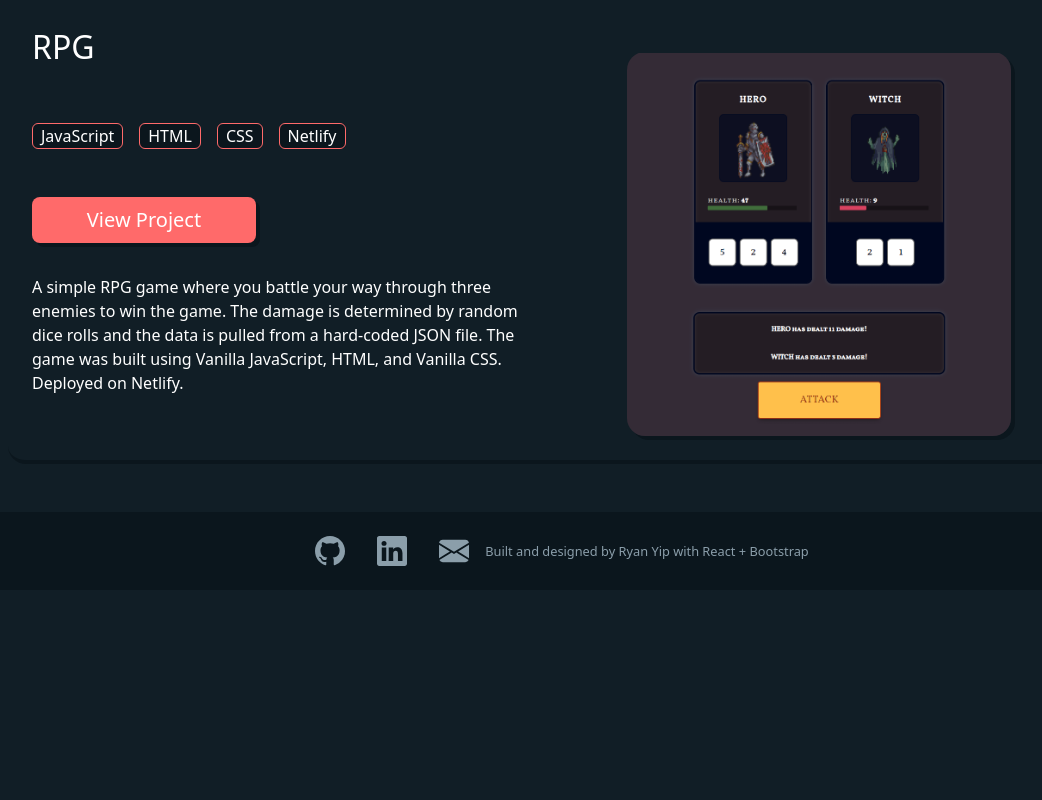
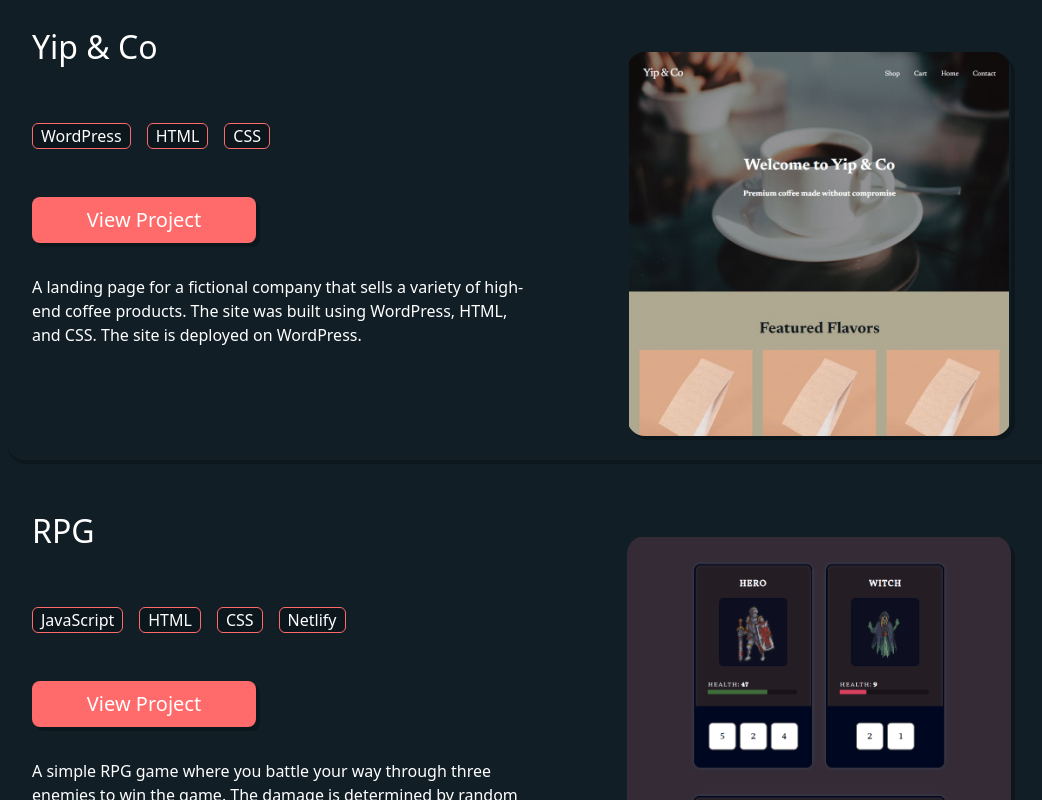
Before and after one commit to ryanayip/Portfolio, a React (Vite) app: page / in a window 1280 px wide. Shown: the part 2240-3040 px from the top of the page, without its empty margins (86-1128 px from the left). Before the commit the page ends 2830 px from the top, so only its background shows below. Built offline with nearby package versions, Linux system fonts and the light colour scheme.

Commit message:
Added Yip & Co to projects

```diff
--- a/src/components/Project.jsx
+++ b/src/components/Project.jsx
@@ -6,6 +6,7 @@ import Image from "react-bootstrap/Image";
 import rpg from "../assets/projects/rpgpic.PNG";
 import grocery from "../assets/projects/grocerypal.PNG";
 import pantryplate from "../assets/projects/pplate.PNG";
+import coffee from "../assets/projects/coffee.PNG";
 
 const Project = () => {
   return (
@@ -93,6 +94,41 @@ const Project = () => {
       </Container>
       <Container className="text-white project-cont">
         <Container className="cont-left">
+          <h2 className="mb-4">Yip & Co</h2>
+          <ul className="techItems">
+            <li className="techUsed">WordPress</li>
+            <li className="techUsed">HTML</li>
+            <li className="techUsed">CSS</li>
+          </ul>
+          <Button
+            size="lg"
+            className="view-btn"
+            href="https://fearless-ryanayip.wordpress.com/"
+            target="_blank"
+            rel="noopener noreferrer"
+            as="a"
+          >
+            View Project
+          </Button>
+          <p>
+            A landing page for a fictional company that sells a variety of
+            high-end coffee products. The site was built using WordPress, HTML,
+            and CSS. The site is deployed on WordPress.
+          </p>
+        </Container>
+        <Container className="cont-right">
+          <a
+            href="https://fearless-ryanayip.wordpress.com/"
+            target="_blank"
+            rel="noopener noreferrer"
+          >
+            <Image src={coffee} className="project-pic" />
+          </a>{" "}
+        </Container>
+      </Container>
+
+      <Container className="text-white project-cont">
+        <Container className="cont-left">
           <h2 className="mb-4">RPG</h2>
           <ul className="techItems">
             <li className="techUsed">JavaScript</li>
```
Also changed, not shown: src/assets/projects/coffee.png (added).
